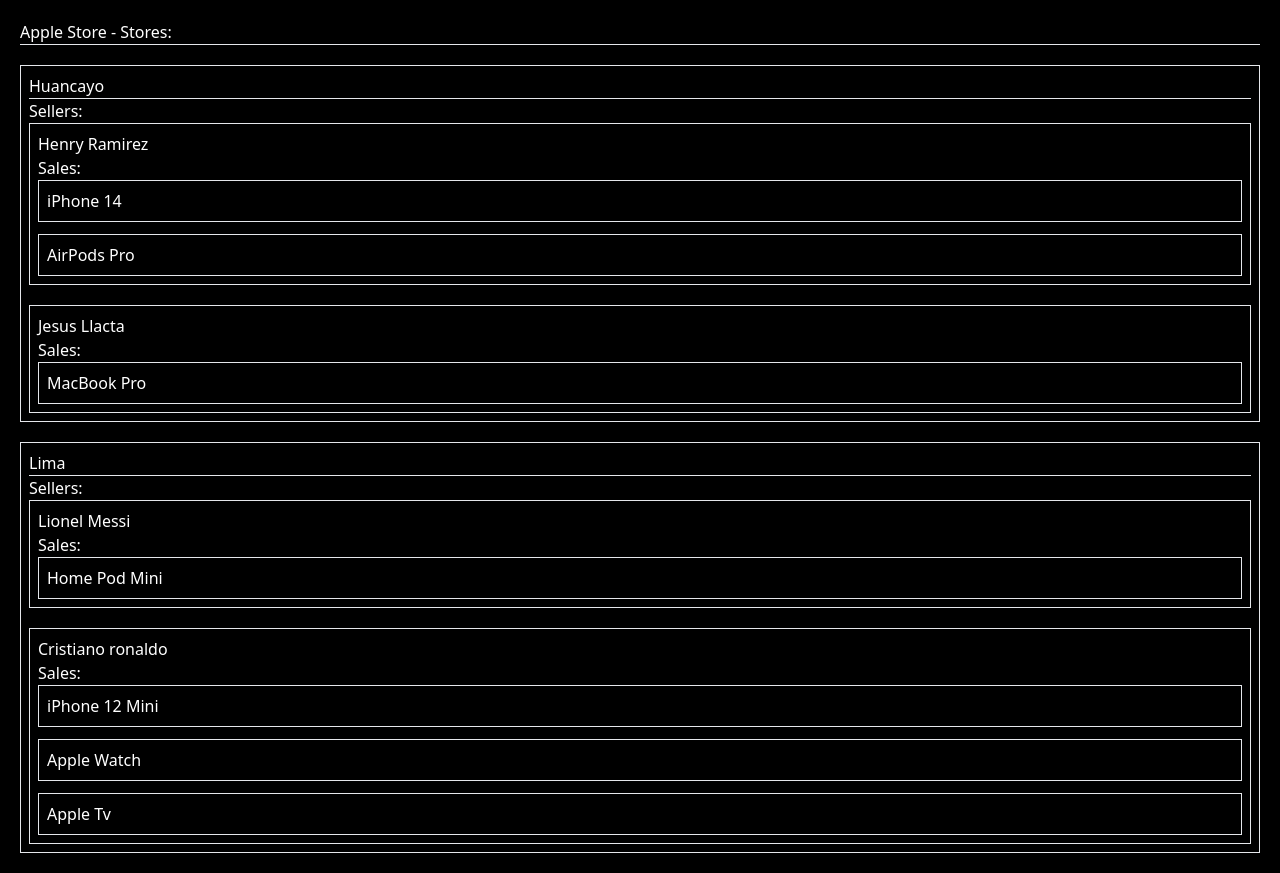
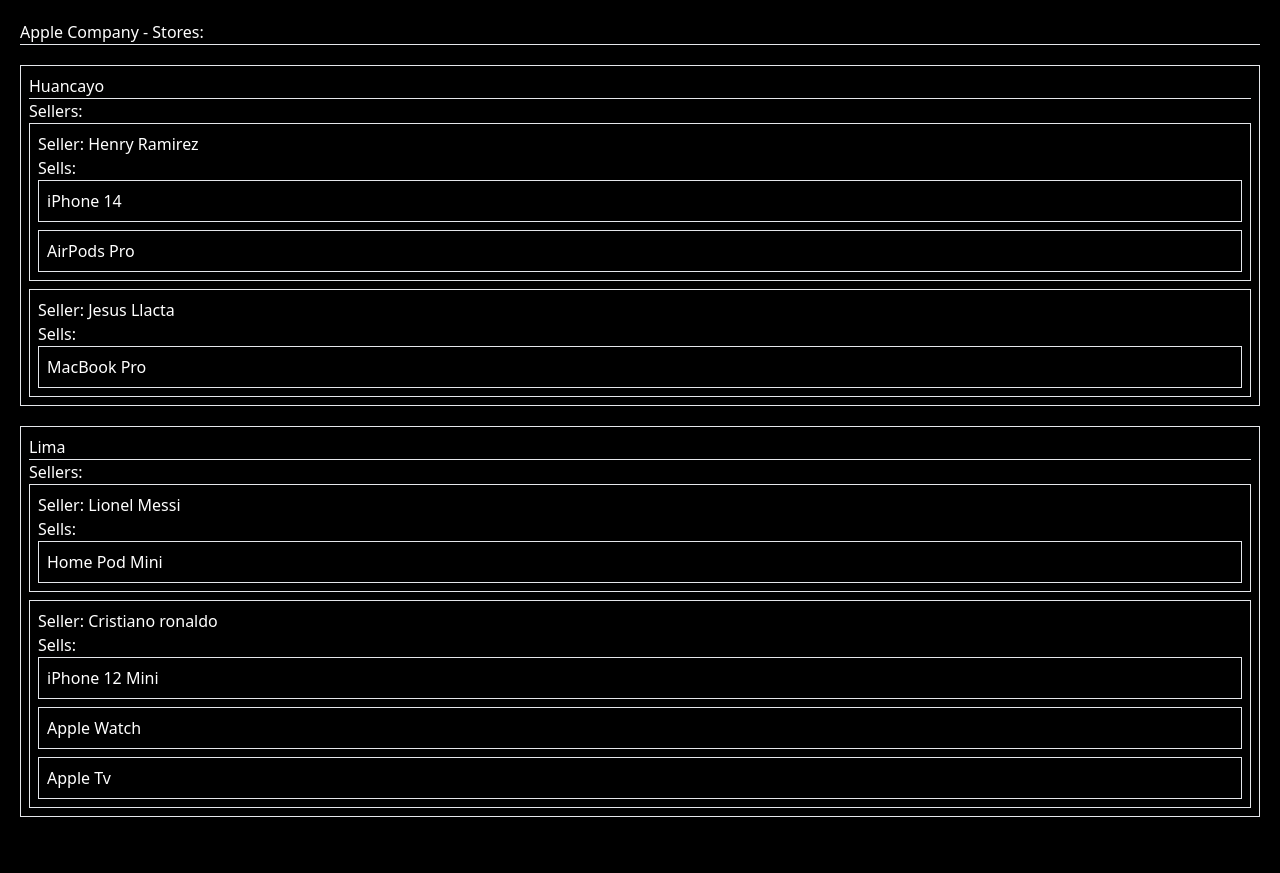
Before and after one commit to HenryMilac/Mixer, a React (Vite) app: page / in a window 1280 px wide. After the commit the page ends 837 px from the top, so only its background shows below. Built offline with nearby package versions, Linux system fonts and the light colour scheme.

Commit message:
FetchFromJSON: remastering

```diff
--- a/src/App.tsx
+++ b/src/App.tsx
@@ -8,9 +8,9 @@ export default function App() {
   return (
     <div>
       {/* <Reacti18next/> */}
-      {/* <FetchFromJSON/> */}
+      <FetchFromJSON/>
 
-      <Z/>
+      {/* <Z/> */}
     </div>
   )
 }
--- a/src/MixerFront/Exercises/FetchFromJSON/FetchFromJSON.tsx
+++ b/src/MixerFront/Exercises/FetchFromJSON/FetchFromJSON.tsx
@@ -1,18 +1,19 @@
-import Stores from './src/components/Stores'
-import dataBase from './src/data.json'
+import CardStore from "./src/components/CardStore";
+import dataBase from './src/data.json';
 
 export default function FetchFromJSON() {
+    return (
+        <div className="p-5">
+            <div className="mb-5">
+                <p>{dataBase.title} - Stores:</p>
+                <hr />
+            </div>
 
-    return(
-        <div>
-            <p className='p-4'>{dataBase.title}</p>
-            <hr />
-
-            <div className='my-2 p-4'>
-                <p>Stores:</p>
-                <Stores/>
+            <div className="flex flex-col gap-y-5">
+                <CardStore
+                    stores={dataBase.stores}
+                />
             </div>
         </div>
-
     )
 }
--- /dev/null
+++ b/src/MixerFront/Exercises/FetchFromJSON/src/components/CardSell.tsx
@@ -0,0 +1,10 @@
+export default function CardSell({sells}:any) {
+
+    return (
+        <>
+            {sells.map(sell => (
+                <p key={sell.id} className="border p-2">{sell.product}</p>
+            ))}
+        </>
+    )
+}
--- /dev/null
+++ b/src/MixerFront/Exercises/FetchFromJSON/src/components/CardSeller.tsx
@@ -0,0 +1,20 @@
+import CardSell from "./CardSell";
+
+export default function CardSeller({sellers}:any){
+
+    return (
+        <>
+            {sellers.map(seller => (
+                <div key={seller.id} className="border p-2">
+                    <p>Seller: {seller.name}</p>
+                    <p>Sells:</p>
+                    <div className="flex flex-col gap-y-2">
+                        <CardSell
+                            sells={seller.sales}
+                        />
+                    </div>
+                </div>
+            ))}
+        </>
+    )
+}
--- /dev/null
+++ b/src/MixerFront/Exercises/FetchFromJSON/src/components/CardStore.tsx
@@ -0,0 +1,21 @@
+import CardSeller from "./CardSeller";
+
+export default function CardStore({stores}:any) {
+
+    return (
+        <>
+            {stores.map(store => (
+                <div key={store.id} className="border p-2">
+                    <p>{store.city}</p>
+                    <hr />
+                    <p>Sellers:</p>
+                    <div className="flex flex-col gap-y-2">
+                        <CardSeller
+                            sellers={store.sellers}
+                        />
+                    </div>
+                </div>
+            ))}
+        </>
+    )
+}
--- a/src/MixerFront/Exercises/FetchFromJSON/src/components/Products.tsx
+++ /dev/null
@@ -1,13 +0,0 @@
-export default function Products({cardSeller}) {
-    const sales = cardSeller.sales
-
-    return (
-        <div>
-            {sales.map(cardSale => {
-                return(
-                    <p key={cardSale.id} className='border m-4 p-2'>{cardSale.product}</p>
-                )
-            })}
-        </div>
-    )
-}
--- a/src/MixerFront/Exercises/FetchFromJSON/src/components/Sellers.tsx
+++ /dev/null
@@ -1,22 +0,0 @@
-
-import Products from './Products';
-
-export default function Sellers({cardCity}) {
-    const sellers = cardCity.sellers
-    // console.log(sellers)
-    return (
-        <div>
-            {sellers.map(cardSeller => {
-                return(
-                    <div key={cardSeller.id} className='border m-4 p-2'>
-                        <p>{cardSeller.name}</p>
-                        <p>Sales:</p>
-                        <Products
-                            cardSeller={cardSeller}
-                        />
-                    </div>
-                )
-            })}
-        </div>
-    )
-}
--- a/src/MixerFront/Exercises/FetchFromJSON/src/components/Stores.tsx
+++ /dev/null
@@ -1,22 +0,0 @@
-import dataBase from '../data.json'
-import Sellers from './Sellers'
-
-export default function Stores() {
-    const stores = dataBase.stores
-    // console.log(stores)
-    return (
-        <div>
-            {stores.map(cardCity => {
-                return(
-                    <div key={cardCity.id} className='border my-8 p-2'>
-                        <p>{cardCity.city}</p>
-                        <p>Sellers:</p>
-                        <Sellers
-                            cardCity={cardCity}
-                        />
-                    </div>
-                )
-            })}
-        </div>
-    )
-}
--- a/src/MixerFront/Exercises/FetchFromJSON/src/data.json
+++ b/src/MixerFront/Exercises/FetchFromJSON/src/data.json
@@ -1,5 +1,5 @@
 {
-    "title": "Apple Store",
+    "title": "Apple Company",
     "stores": [
         {
             "id": "G1-1",
```
